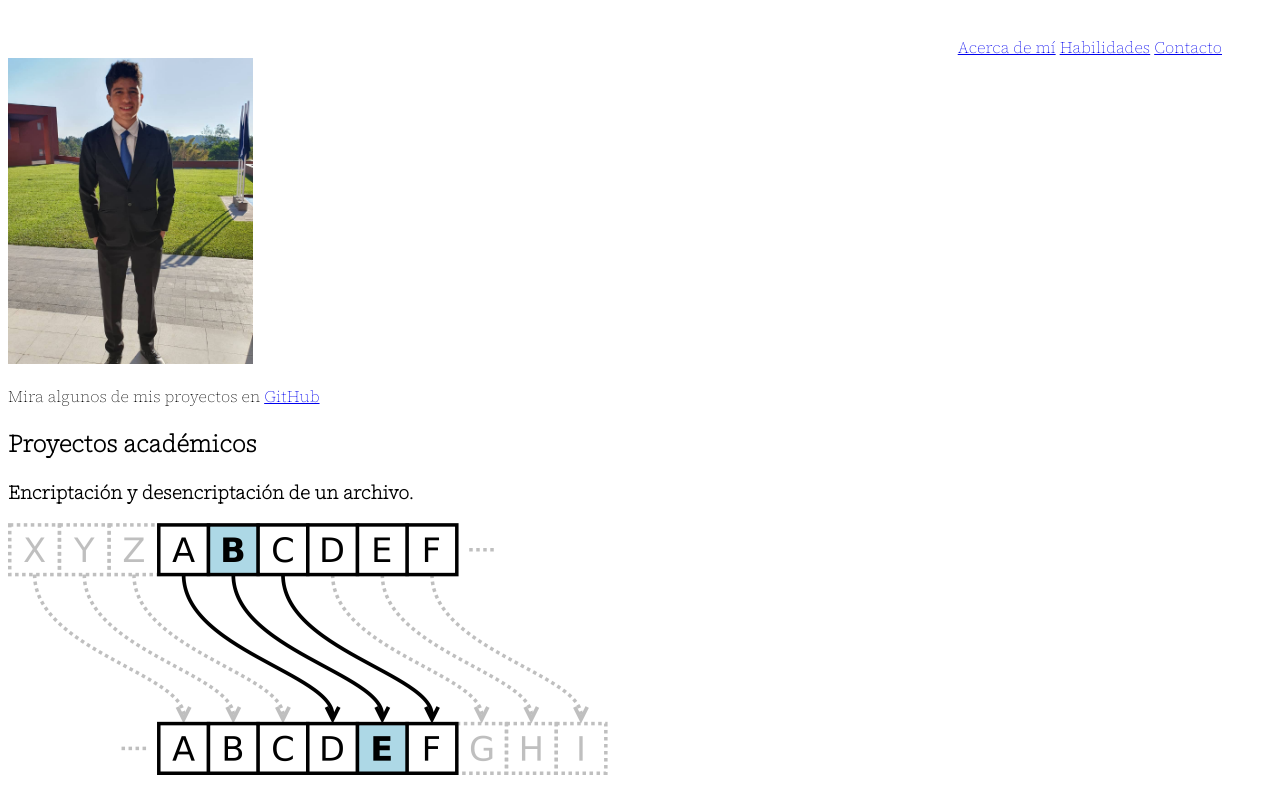
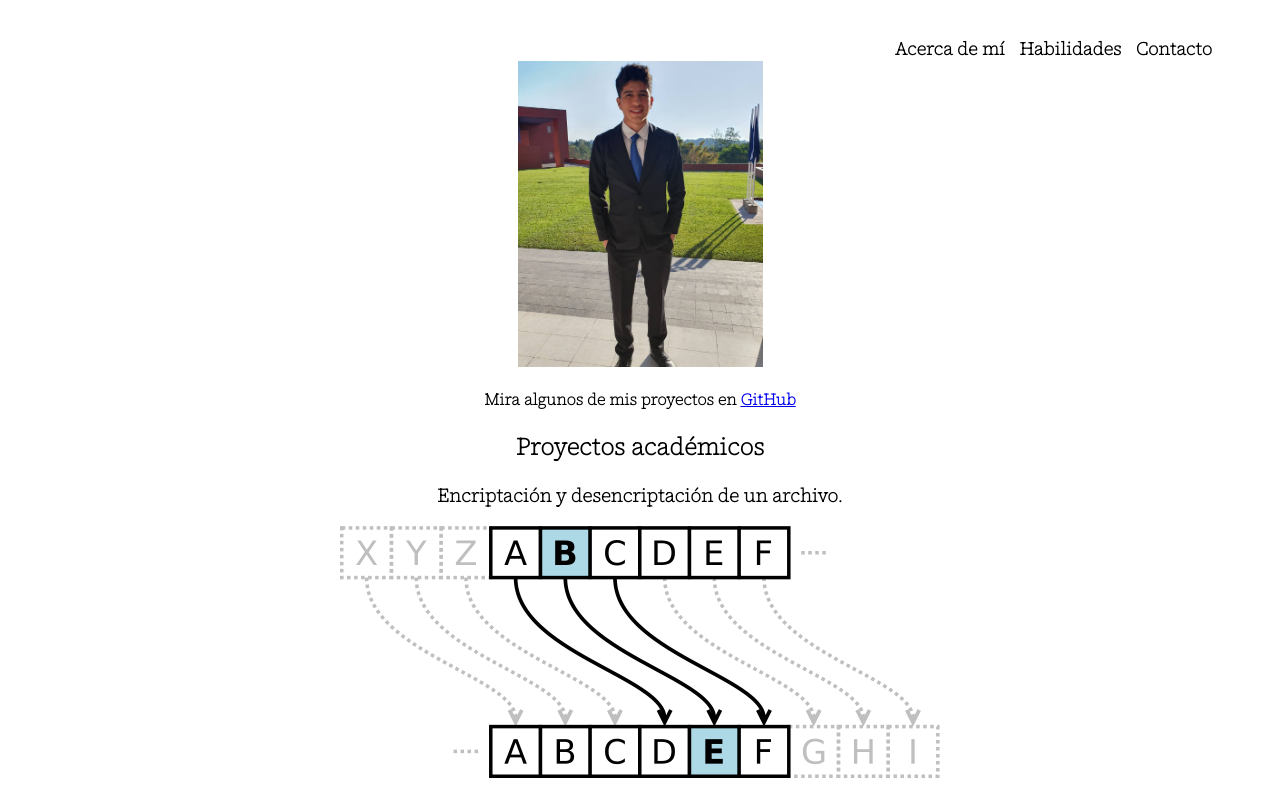
Before and after one commit to Rivera-lml/portafolio, a plain HTML site: page portafolio.html in a window 1280 px wide. Shown: the part 81-871 px from the top of the page. Drawn offline with Linux system fonts and the light colour scheme; a web font is replaced by a local one.

Commit message:
first css version

```diff
--- a/estilo.css
+++ b/estilo.css
@@ -1,13 +1,34 @@
 body {
 font-family: 'Source Serif 4', sans-serif;
 border: 2x;
+text-align: center;
 }
 
 p {
+    font-weight:600;
+}
+
+nav{
+    color: #000000;
+    text-align: right;
+    padding: 30px 50px 0 0;
+    font-size: large;
+    font-weight: bold;
 
 }
 
-nav{
-    text-align: right;
-    padding: 30px 50px 0 0;
+nav > a{
+    color:#000000;
+    font-weight: 310;
+    text-decoration: none;
+    margin-right: 10px;
+
 }
+
+nav > a:hover{
+    text-decoration: underline;
+    }
+
+a {
+    font-weight: 700;
+}
--- a/portafolio.html
+++ b/portafolio.html
@@ -15,9 +15,9 @@
     <header>
         <nav>
 
-            <a href="about.html">Acerca de mí</a>
-            <a href="habilidades.html">Habilidades</a>
-            <a href="contacto.html">Contacto</a>
+            <a href="about.html"><b>Acerca de mí</b></a>
+            <a href="habilidades.html"><b>Habilidades</b></a>
+            <a href="contacto.html"><b>Contacto</b></a>
 
         </nav>
     </header>
```
